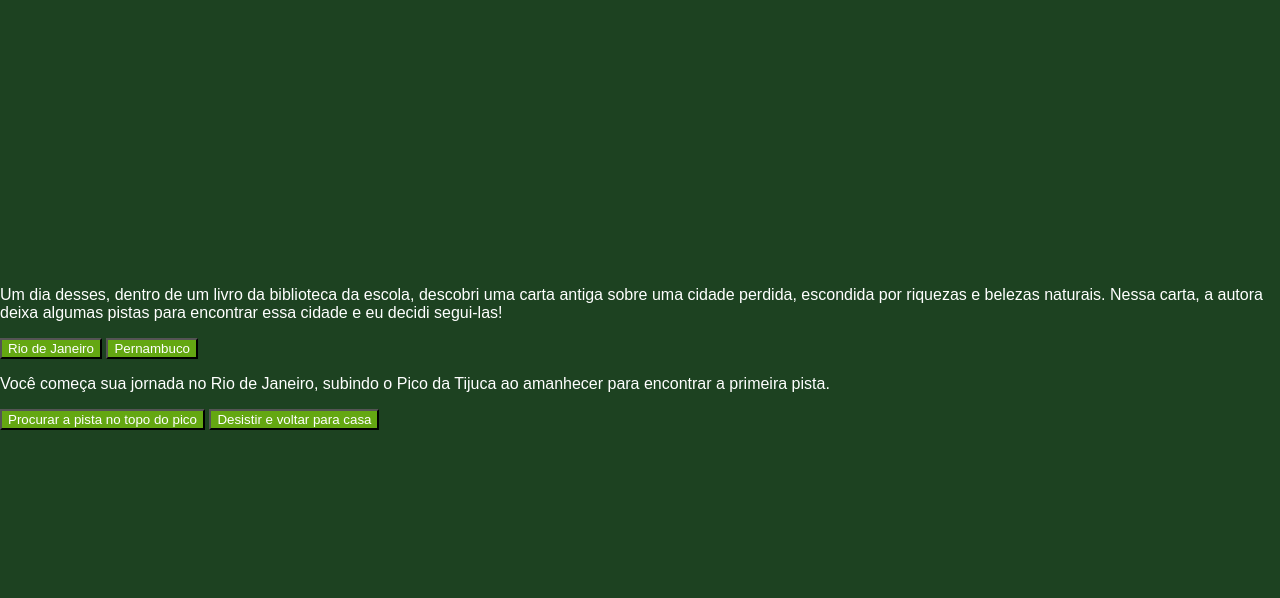
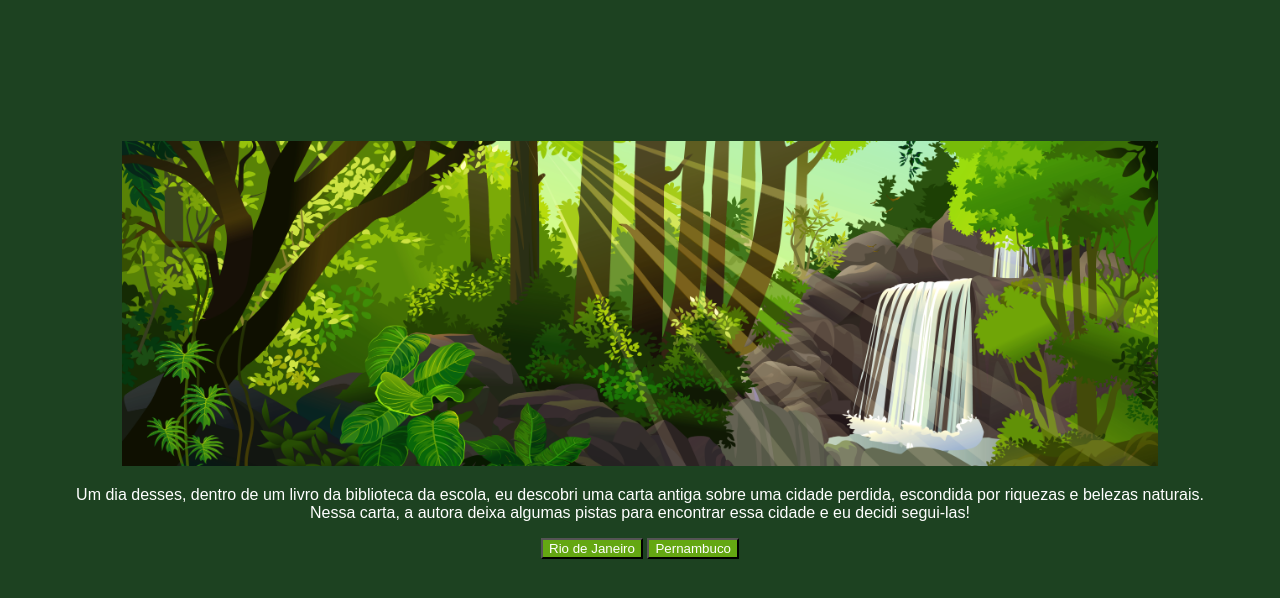
Before and after one commit to marcelokurzthiel/criando-uma-aventura-em-html, a plain HTML site: page Criando uma aventura em html/index.html in a window 1280 px wide. Drawn offline with Linux system fonts and the light colour scheme; a web font is replaced by a local one.

Commit message:
Add files via upload

```diff
--- a/Criando uma aventura em html/index.html
+++ b/Criando uma aventura em html/index.html
@@ -13,7 +13,8 @@
 <body>
     <main>
         <div class="passo ativo" id="passo-0">
-            <p>Um dia desses, dentro de um livro da biblioteca da escola, descobri uma carta antiga sobre uma cidade perdida, escondida por riquezas e belezas naturais. Nessa carta, a autora deixa algumas pistas para encontrar essa cidade e eu decidi segui-las!</p>
+            <img src="cenario-passo0.png" alt="">
+            <p>Um dia desses, dentro de um livro da biblioteca da escola, eu descobri uma carta antiga sobre uma cidade perdida, escondida por riquezas e belezas naturais. Nessa carta, a autora deixa algumas pistas para encontrar essa cidade e eu decidi segui-las!</p>
             <button class="btn-proximo" data-proximo="1">Rio de Janeiro</button>
             <button class="btn-proximo" data-proximo="2">Pernambuco</button>
         </div>
@@ -22,7 +23,12 @@
             <button class="btn-proximo" data-proximo="3">Procurar a pista no topo do pico</button>
             <button class="btn-proximo" data-proximo="4">Desistir e voltar para casa</button>
         </div>
-        </main>
+        <div class="passo" id="passo-2">
+            <p>Em Pernambuco, você visita a histórica cidade de Olinda. Na carta, uma das pistas indica que para localizar a entrada para a cidade perdida você deve procurar a próxima pista em um dos pontos turísticos da cidade. Por qual você começa?</p>
+            <button class="btn-proximo" data-proximo="5">Investigar as igrejas antigas</button>
+            <button class="btn-proximo" data-proximo="6">Explorar as praias próximas</button>
+        </div>
+    </main>
 
 </body>
 </html>
--- a/Criando uma aventura em html/style.css
+++ b/Criando uma aventura em html/style.css
@@ -15,3 +15,20 @@ button {
     color: white;
     font-family: "Bai Jamjuree", sans-serif;
 }
+
+.passo {
+    display: none;
+}
+
+.passo.ativo {
+    display:block;
+}
+
+main {
+    text-align: center;
+    max-width: 90%;
+}
+
+img {
+    max-width: 90%;
+}
```
Also changed, not shown: Criando uma aventura em html/cenario-passo0.png (added).
